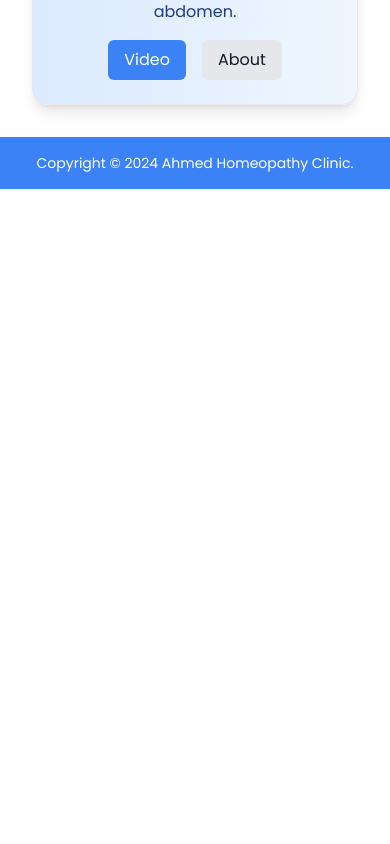
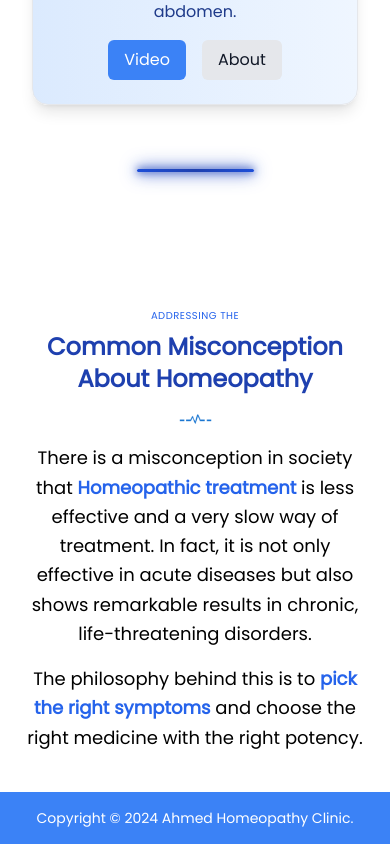
Before and after one commit to Dr-MAhmed/ahmedhc, a Next.js app: page / in a window 390 px wide. Shown: the part 8869-9713 px from the top of the page. Before the commit the page ends 9058 px from the top, so only its background shows below. Built offline with nearby package versions, Linux system fonts and the light colour scheme.

Commit message:
misconception component added

```diff
--- a/app/page.js
+++ b/app/page.js
@@ -1,6 +1,7 @@
 import Slider from "@/components/ui/Slider";
 import HomeoSection2 from "@/components/ui/HomeoSection2";
 import Diseases from "@/components/ui/Diseases";
+import Misconception from "@/components/ui/Misconception";
 
 export default function Home() {
   return (
@@ -15,6 +16,10 @@ export default function Home() {
         <div className="pt-16"> {/* You can adjust the value (e.g., mt-8, mt-12) as needed */}
           <Diseases />
         </div>
+        <hr className="glowing-line" />
+        <div className="pt-16"> {/* You can adjust the value (e.g., mt-8, mt-12) as needed */}
+          <Misconception />
+        </div>
       </div>
     </>
   );
--- /dev/null
+++ b/components/ui/Misconception.jsx
@@ -0,0 +1,34 @@
+import React from 'react';
+import Image from 'next/image';
+
+const Misconception = () => {
+  return (
+    <section className="dark:bg-gray-900 text-black dark:text-white py-10 px-5 sm:px-10">
+      <div className="max-w-4xl mx-auto text-center">
+        <h3 className="text-[10px] sm:text-lg text-blue-600 dark:text-blue-300 uppercase mb-2 tracking-wider">
+          Addressing the
+        </h3>
+        <h2 className="text-2xl sm:text-3xl font-bold text-blue-800 dark:text-blue-400 mb-4">
+          Common Misconception About Homeopathy
+        </h2>
+        <div className="flex justify-center mb-4 sm:mb-8">
+            <Image
+              src="/beating.png"
+              alt="Beating Heart"
+              className="w-13 h-13 sm:w-13 sm:h-13"
+              width={33}
+              height={33}
+            />
+          </div>
+        <p className="text-lg md:text-xl mb-4 leading-relaxed">
+          There is a misconception in society that <span className="font-semibold text-blue-600 dark:text-blue-400">Homeopathic treatment</span> is less effective and a very slow way of treatment. In fact, it is not only effective in acute diseases but also shows remarkable results in chronic, life-threatening disorders.
+        </p>
+        <p className="text-lg md:text-xl leading-relaxed">
+          The philosophy behind this is to <span className="font-semibold text-blue-600 dark:text-blue-400">pick the right symptoms</span> and choose the right medicine with the right potency.
+        </p>
+      </div>
+    </section>
+  );
+};
+
+export default Misconception;
```
